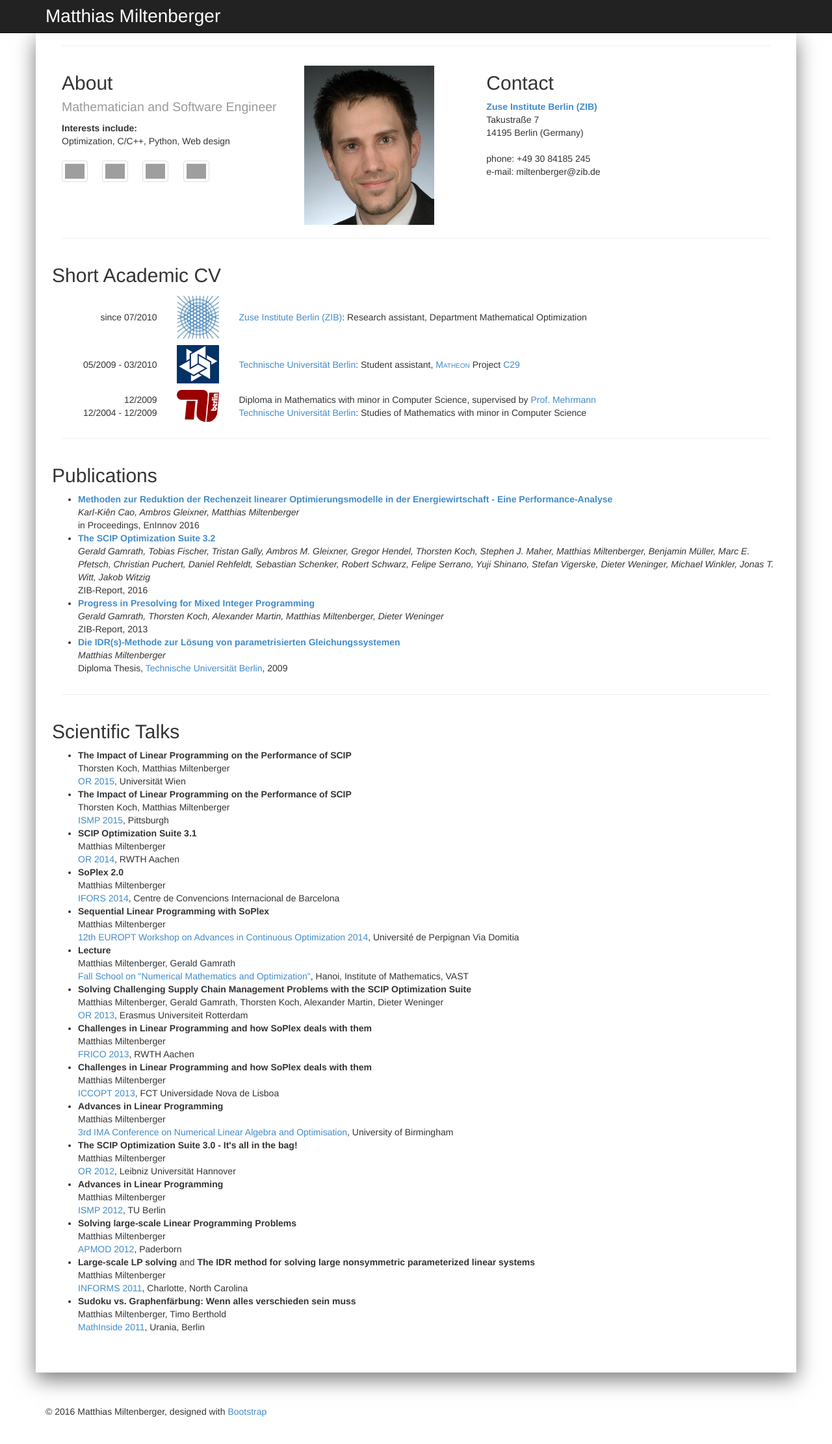
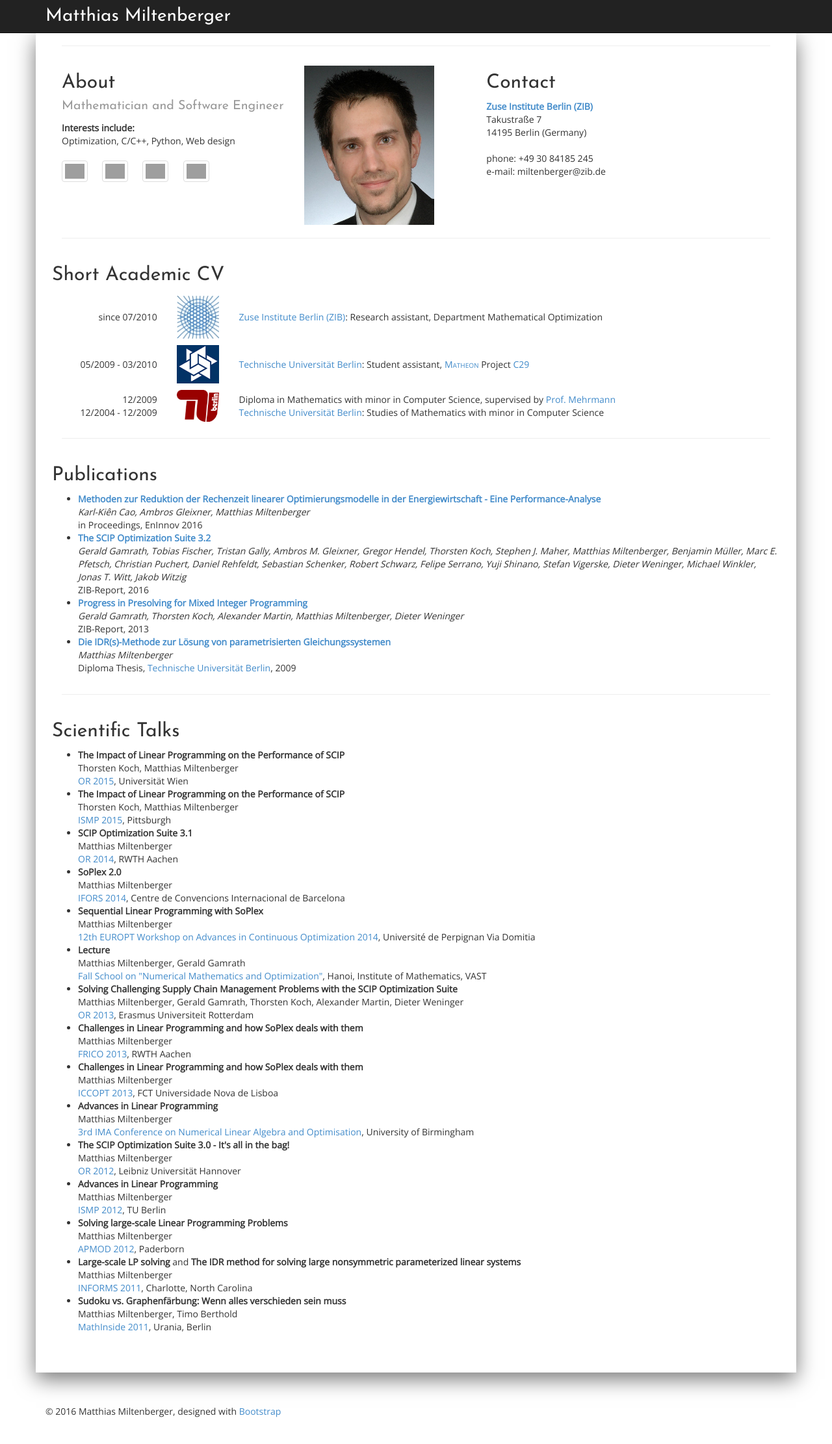
Before and after one commit to mattmilten/mattmilten.github.io, a PHP site: page / in a window 1280 px wide. Shown: the whole page at 65% size. Run offline with PHP 8.4, Linux system fonts and the light colour scheme; some libraries are stand-ins or nearby versions; grey boxes are pictures that could not be loaded.

Commit message:
improve fonts

```diff
--- a/bootstrap/css/custom.css
+++ b/bootstrap/css/custom.css
@@ -5,6 +5,7 @@
 body {
   padding-top: 50px;
   padding-bottom: 40px;
+  font-family: 'Open Sans', sans-serif;
 }
 
 .img-profile {
@@ -19,6 +20,14 @@ body {
 .img-padding {
   padding-top: 5px;
   padding-bottom: 5px;
+}
+
+.navbar-brand {
+  font-family: "Josefin Sans", sans-serif;
+}
+
+h2 {
+  font-family: "Josefin Sans", sans-serif;
 }
 
 .vertical-align {
--- a/index.php
+++ b/index.php
@@ -8,6 +8,8 @@
     <meta name="description" content="personal web page">
     <meta name="author" content="Matthias Miltenberger">
     <link rel="icon" href="../favicon.ico">
+    <link href="https://fonts.googleapis.com/css?family=Josefin+Sans" rel="stylesheet" type="text/css">
+    <link href="https://fonts.googleapis.com/css?family=Open+Sans" rel="stylesheet" type="text/css">
 
     <title>Matthias Miltenberger</title>
 
```
